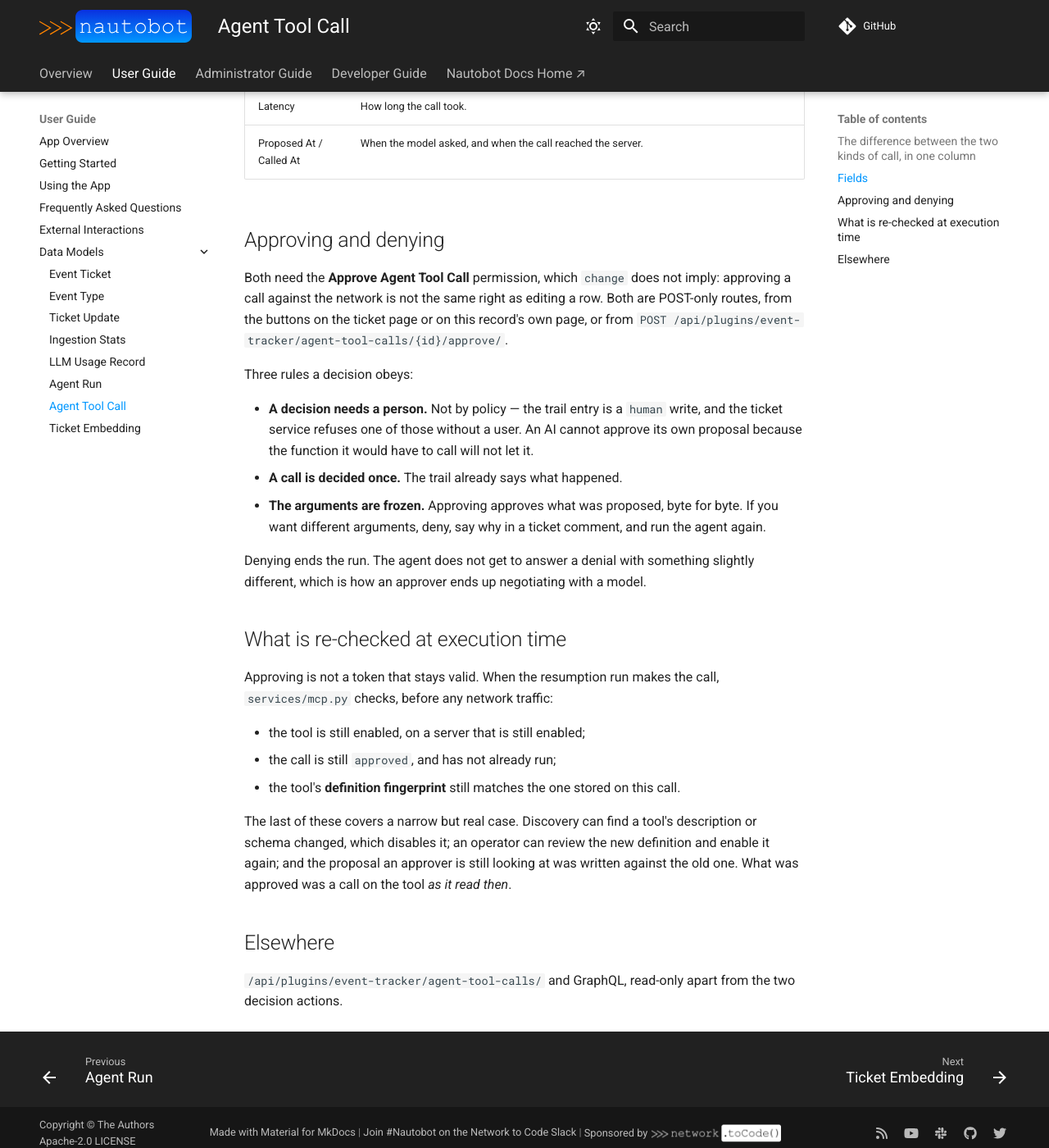
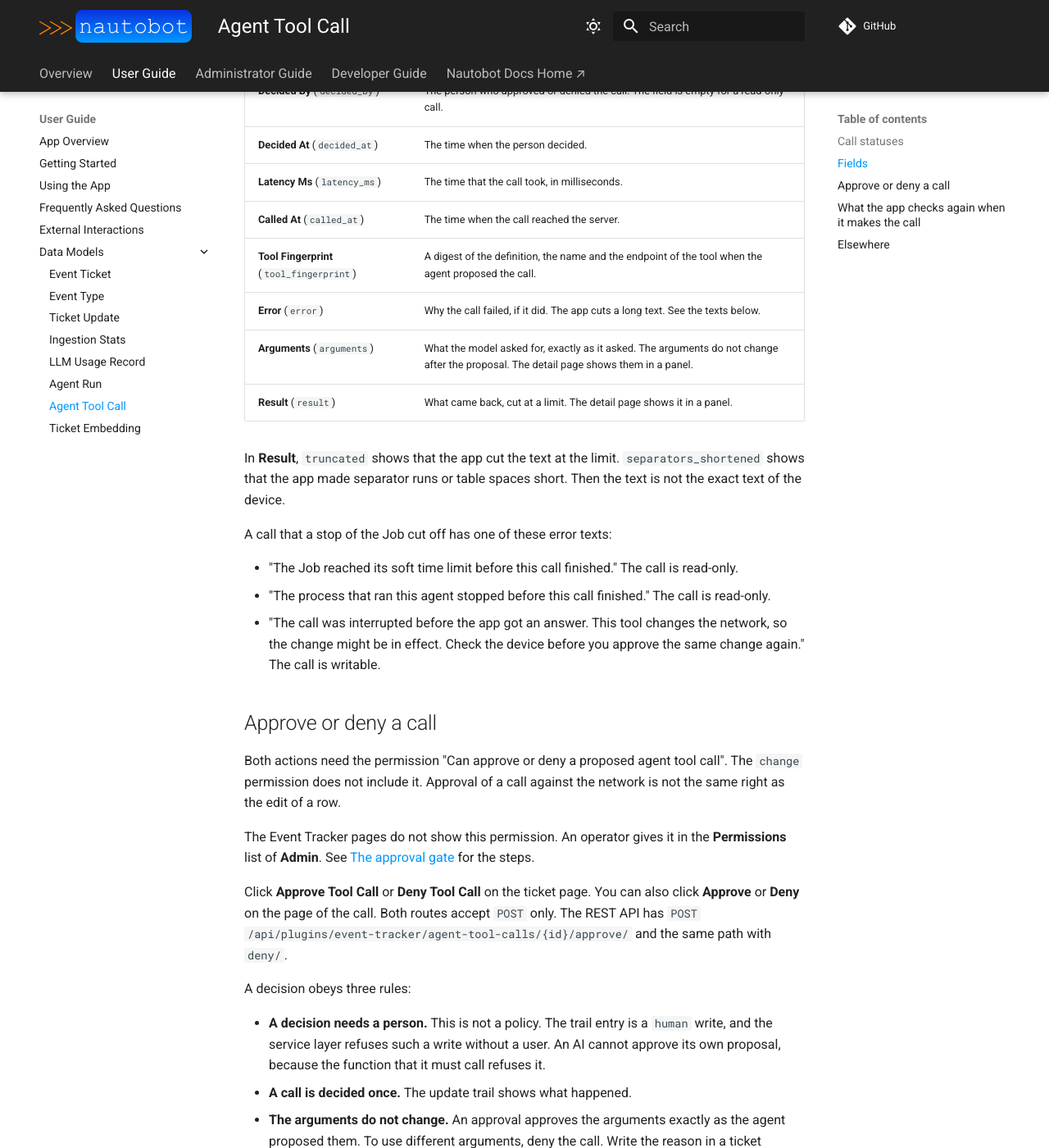
Before and after one commit to jtdub/nautobot-app-event-tracker, an MkDocs documentation site: the page built from docs/models/agenttoolcall.md, in a window 1280 px wide and 1400 px high, scrolled down 1198 px. Shown: the whole window at 82% size. Built offline with MkDocs 1.6.1 and Material for MkDocs 9.7.7, drawn with Linux system fonts in a browser that asks for light colours; comment, search, counter and statistics services are not loaded; some of the changed text lies outside the part shown.

Commit message:
60: Rewrite the Agent Run, Agent Tool Call and Ticket Embedding pages in Simplified Technical English

```diff
--- a/docs/models/agenttoolcall.md
+++ b/docs/models/agenttoolcall.md
@@ -1,70 +1,73 @@
 # Agent Tool Call
 
-One tool call an agent asked for, and what became of it. Written by the service layer as part of an
-[Agent Run](agentrun.md); never created from a form.
+An Agent Tool Call is one tool call that an agent asked for, and what became of it. The service layer writes it as part of an [Agent Run](agentrun.md). No form creates one.
 
-## The difference between the two kinds of call, in one column
+## Call statuses {#the-difference-between-the-two-kinds-of-call-in-one-column}
 
-| Status | How a call gets here |
+| Status | How a call gets this status |
 | --- | --- |
-| Proposed | The agent asked for it. A read-only call is executed straight away; a mutating one stops here and waits for a person. |
-| Approved | Somebody approved it. The next run makes it. |
-| Denied | Somebody denied it. The run ends. |
-| Executed | It ran and the server answered. |
-| Failed | It ran and did not come back usable, or it was refused. |
+| **Proposed** | The agent asked for the call. The app makes a read-only call at once. A writable call stops here and waits for a person. |
+| **Approved** | A person approved the call. The next run makes it. |
+| **Denied** | A person denied the call. The run ends. |
+| **Executing** | The app makes the call now. |
+| **Executed** | The call ran and the server answered. |
+| **Failed** | The call did not finish, the server reported an error, or the app refused the call. The **Error** field says why. |
 
-A read-only call goes to `executed` or `failed` and never has a decider. That is the entire
-difference between a tool that reads and a tool that changes something, and it is the boolean on
-the MCP Tool it names, which lives in the AI Models app — nothing else.
+A read-only call goes to **Executed** or **Failed**. It never has a decider. This is the only difference between a read-only call and a call that changes something. The **Writable** field of the MCP Tool that the call names decides it. The AI Models app owns that field.
 
 ## Fields
 
+The detail page of a call shows the bold labels below. The list shows **Proposed** for `proposed_at`. It shows **Decided at**, **Latency ms** and **Called at**, with a small letter on the second word.
+
 | Field | Description |
 | --- | --- |
-| Run | The run that asked for it. |
-| Tool | The registry entry. Protected: the record of a call outlives a tidy-up of the registry. |
-| Arguments | What the model asked for, as it asked. Frozen at proposal. |
-| Tool Fingerprint | The tool's definition digest when this was proposed. |
-| Decided By / Decided At | Who approved or denied it, and when. |
-| Result | What came back, capped. `truncated` shows that the app cut the text at the limit. `separators_shortened` shows that the app made separator runs or table spaces short, so the text is not the exact text of the device. |
-| Error | Why it failed, when it did. |
-| Latency | How long the call took. |
-| Proposed At / Called At | When the model asked, and when the call reached the server. |
+| **Proposed At** (`proposed_at`) | The time when the model asked for the call. |
+| **Run** (`run`) | The run that asked for the call. |
+| **Tool** (`tool`) | The MCP Tool of the AI Models app. The registry refuses to delete a tool that has a call, so the record of a call stays. |
+| **Status** (`status`) | What became of the call. See the table above. |
+| **Decided By** (`decided_by`) | The person who approved or denied the call. The field is empty for a read-only call. |
+| **Decided At** (`decided_at`) | The time when the person decided. |
+| **Latency Ms** (`latency_ms`) | The time that the call took, in milliseconds. |
+| **Called At** (`called_at`) | The time when the call reached the server. |
+| **Tool Fingerprint** (`tool_fingerprint`) | A digest of the definition, the name and the endpoint of the tool when the agent proposed the call. |
+| **Error** (`error`) | Why the call failed, if it did. The app cuts a long text. See the texts below. |
+| **Arguments** (`arguments`) | What the model asked for, exactly as it asked. The arguments do not change after the proposal. The detail page shows them in a panel. |
+| **Result** (`result`) | What came back, cut at a limit. The detail page shows it in a panel. |
 
-## Approving and denying
+In **Result**, `truncated` shows that the app cut the text at the limit. `separators_shortened` shows that the app made separator runs or table spaces short. Then the text is not the exact text of the device.
 
-Both need the **Approve Agent Tool Call** permission, which `change` does not imply: approving a
-call against the network is not the same right as editing a row. Both are POST-only routes, from
-the buttons on the ticket page or on this record's own page, or from
-`POST /api/plugins/event-tracker/agent-tool-calls/{id}/approve/`.
+A call that a stop of the Job cut off has one of these error texts:
 
-Three rules a decision obeys:
+- "The Job reached its soft time limit before this call finished." The call is read-only.
+- "The process that ran this agent stopped before this call finished." The call is read-only.
+- "The call was interrupted before the app got an answer. This tool changes the network, so the change might be in effect. Check the device before you approve the same change again." The call is writable.
 
-- **A decision needs a person.** Not by policy — the trail entry is a `human` write, and the ticket
-  service refuses one of those without a user. An AI cannot approve its own proposal because the
-  function it would have to call will not let it.
-- **A call is decided once.** The trail already says what happened.
-- **The arguments are frozen.** Approving approves what was proposed, byte for byte. If you want
-  different arguments, deny, say why in a ticket comment, and run the agent again.
+## Approve or deny a call {#approving-and-denying}
 
-Denying ends the run. The agent does not get to answer a denial with something slightly different,
-which is how an approver ends up negotiating with a model.
+Both actions need the permission "Can approve or deny a proposed agent tool call". The `change` permission does not include it. Approval of a call against the network is not the same right as the edit of a row.
 
-## What is re-checked at execution time
+The Event Tracker pages do not show this permission. An operator gives it in the **Permissions** list of **Admin**. See [The approval gate](../admin/agents.md#the-approval-gate) for the steps.
 
-Approving is not a token that stays valid. When the resumption run makes the call, `services/mcp.py`
-checks, before any network traffic:
+Click **Approve Tool Call** or **Deny Tool Call** on the ticket page. You can also click **Approve** or **Deny** on the page of the call. Both routes accept `POST` only. The REST API has `POST /api/plugins/event-tracker/agent-tool-calls/{id}/approve/` and the same path with `deny/`.
 
-- the tool is still enabled, on a server that is still enabled;
-- the call is still `approved`, and has not already run;
-- the tool's **definition fingerprint** still matches the one stored on this call.
+A decision obeys three rules:
 
-The last of these covers a narrow but real case. Discovery can find a tool's description or schema
-changed, which disables it; an operator can review the new definition and enable it again; and the
-proposal an approver is still looking at was written against the old one. What was approved was a
-call on the tool *as it read then*.
+- **A decision needs a person.** This is not a policy. The trail entry is a `human` write, and the service layer refuses such a write without a user. An AI cannot approve its own proposal, because the function that it must call refuses it.
+- **A call is decided once.** The update trail shows what happened.
+- **The arguments do not change.** An approval approves the arguments exactly as the agent proposed them. To use different arguments, deny the call. Write the reason in a ticket comment. Then run the agent again.
+
+A denial ends the run. The agent does not answer a denial with a slightly different call. This stops the approver from negotiating with a model.
+
+## What the app checks again when it makes the call {#what-is-re-checked-at-execution-time}
+
+An approval is not a token that stays valid. When the resumption run makes the call, `services/mcp.py` checks these items before it sends any network traffic:
+
+- The tool is enabled, on a server that is enabled.
+- The call is still **Approved**, and it did not run before.
+- The definition fingerprint of the tool is the same as the fingerprint on this call.
+
+The last check covers a rare case. Discovery can find that the description or the schema of a tool changed. The AI Models app can then disable the tool. An operator can review the new definition and enable the tool again. The proposal that an approver sees can still name the old definition. The approval covers the call on the tool as it was when the agent proposed the call.
 
 ## Elsewhere
 
-`/api/plugins/event-tracker/agent-tool-calls/` and GraphQL, read-only apart from the two decision
-actions.
+The REST API serves calls at `/api/plugins/event-tracker/agent-tool-calls/`. GraphQL also serves them. Both are read-only, except for the two decision actions of the REST API.
```
Also changed, not shown: docs/models/agentrun.md (+42 -43 lines), docs/models/ticketembedding.md (+24 -40 lines), 1 other file.
